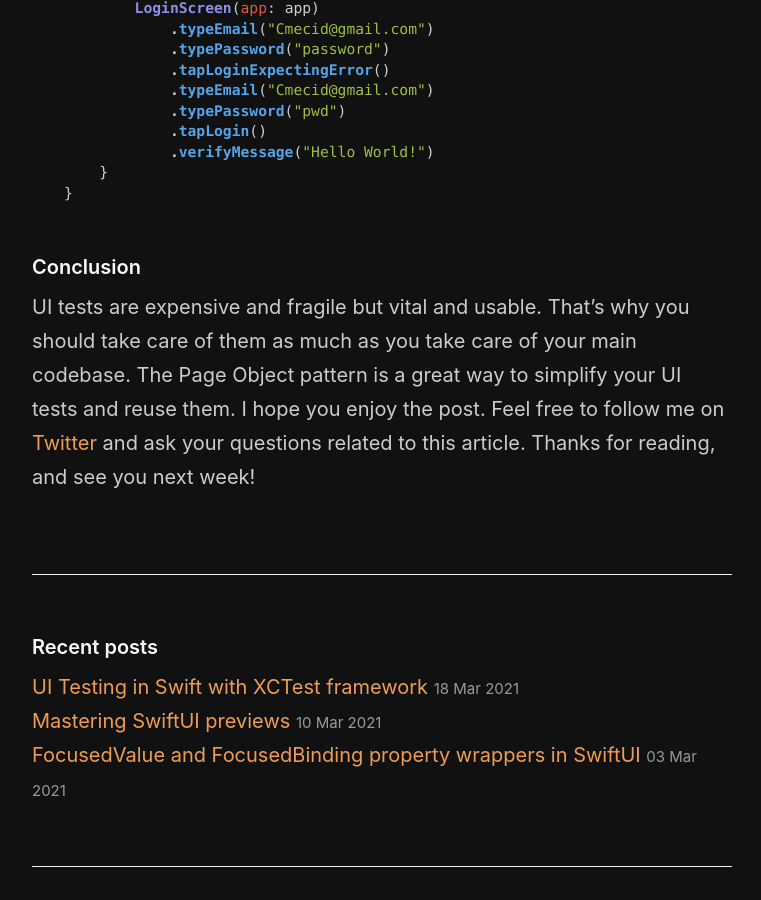
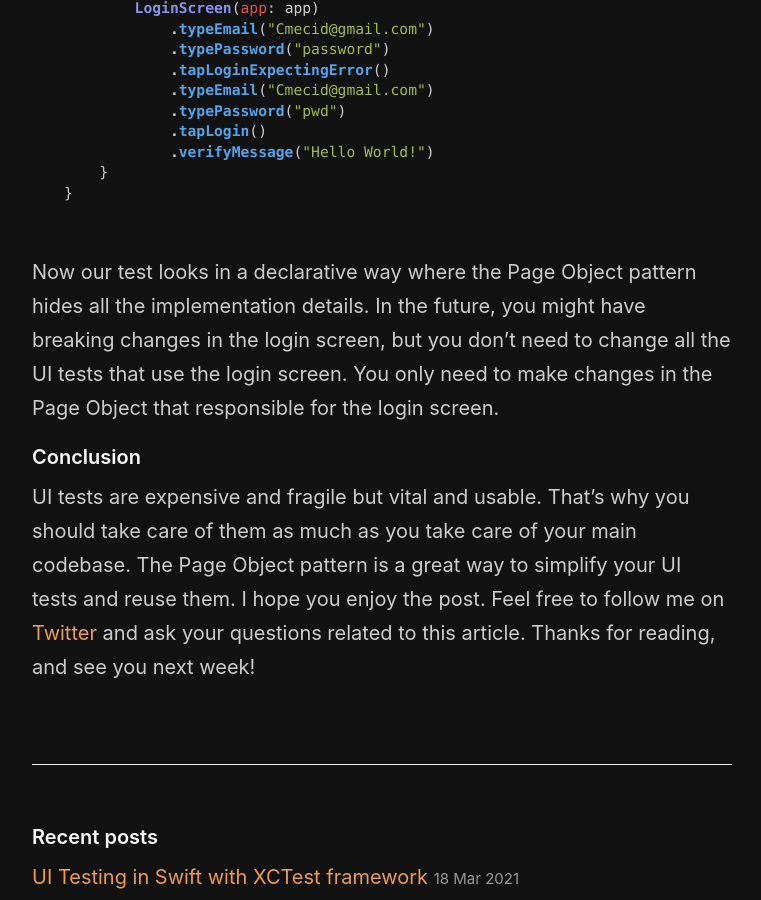
Before and after one commit to mecid/mecid.github.io, a Jekyll site: the page built from _posts/2021-03-24-ui-testing-using-page-object-pattern-in-swift.md, in a window 1280 px wide and 900 px high, scrolled down 4885 px. Shown: the whole window, without its empty margins (258-1019 px from the left). Built offline with Jekyll 4.4.1, drawn with Linux system fonts in a browser that asks for light colours.

Commit message:
paragraph added to page object post

````diff
--- a/_posts/2021-03-24-ui-testing-using-page-object-pattern-in-swift.md
+++ b/_posts/2021-03-24-ui-testing-using-page-object-pattern-in-swift.md
@@ -171,5 +171,7 @@ final class LoginTests: UITestCase {
 }
 ```
 
+Now our test looks in a declarative way where the Page Object pattern hides all the implementation details. In the future, you might have breaking changes in the login screen, but you don't need to change all the UI tests that use the login screen. You only need to make changes in the Page Object that responsible for the login screen.
+
 #### Conclusion
 UI tests are expensive and fragile but vital and usable. That's why you should take care of them as much as you take care of your main codebase. The Page Object pattern is a great way to simplify your UI tests and reuse them. I hope you enjoy the post. Feel free to follow me on [Twitter](https://twitter.com/mecid) and ask your questions related to this article. Thanks for reading, and see you next week!
````
